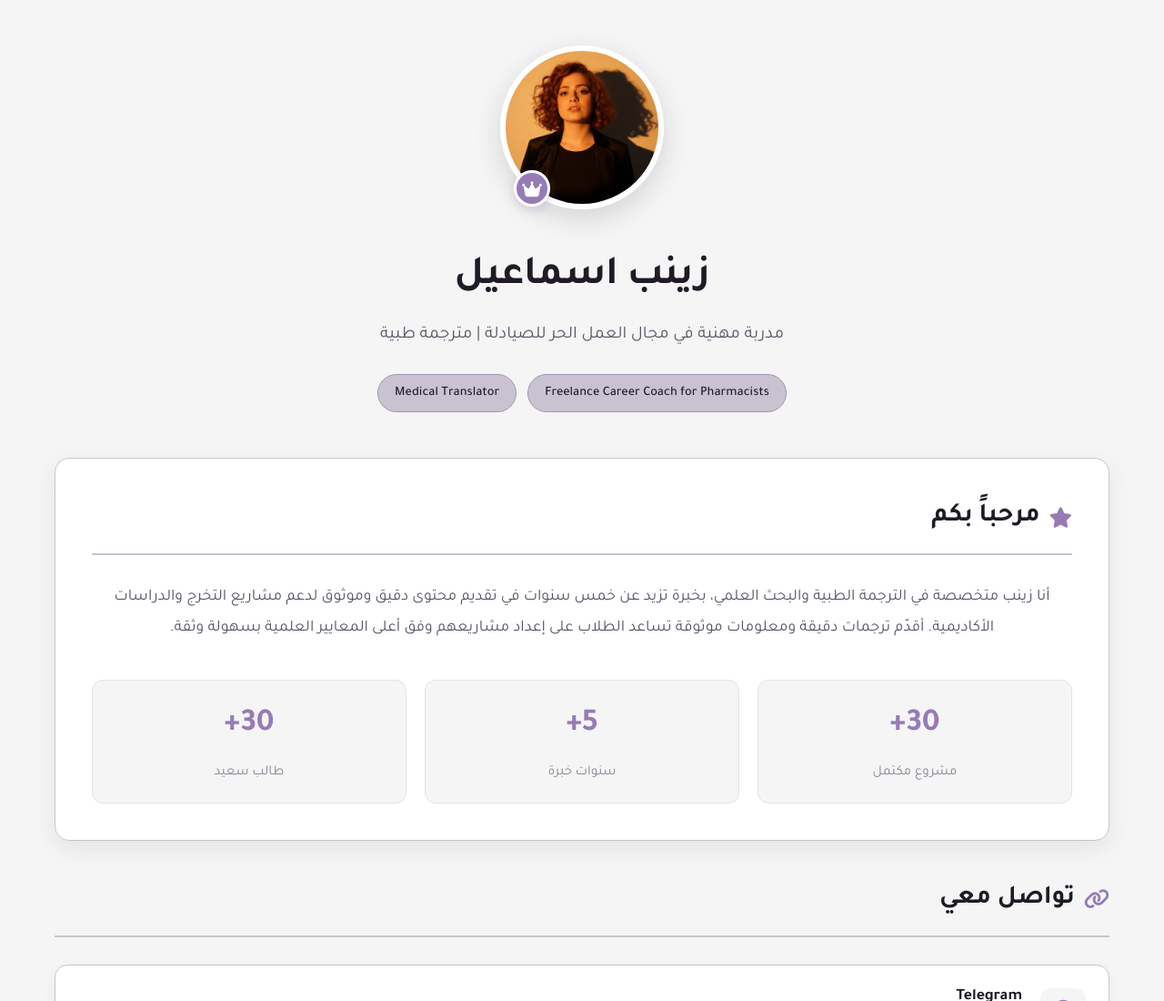
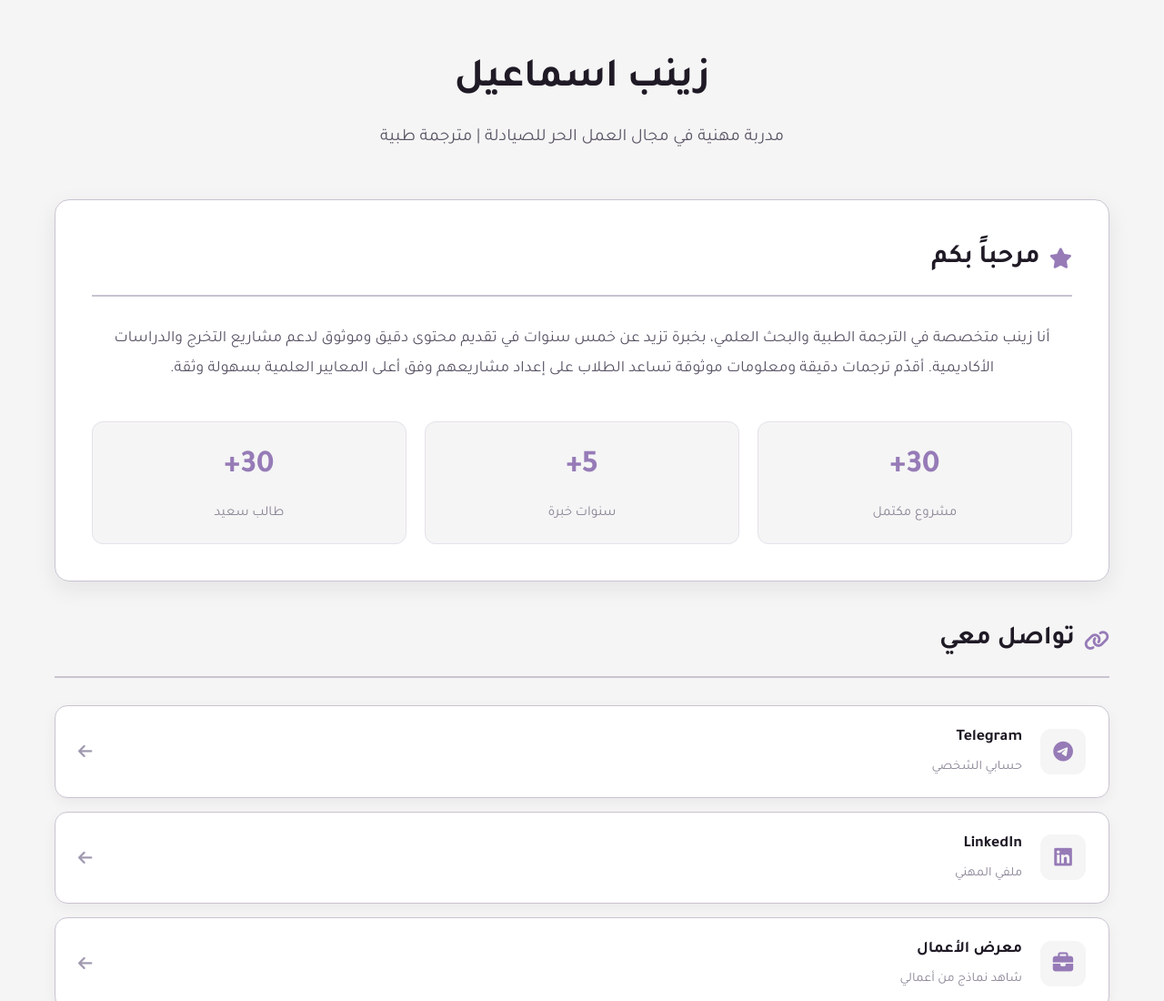
Before and after one commit to Zainab-Ismail-pro/graduation_project_landing_page, a plain HTML site: page index.html in a window 1280 px wide. Shown: the top 1100 px of the page at 91% size. Drawn offline with Linux system fonts and the light colour scheme.

Commit message:
index.html

```diff
--- a/index.html
+++ b/index.html
@@ -14,20 +14,9 @@
     <div class="container">
         <!-- الهيدر والصورة الشخصية -->
         <header class="header">
-            <div class="profile-container">
-                <img src="my-photo.jpg" class="profile-img">
-                <div class="profile-badge">
-                    <i class="fas fa-crown"></i>
-                </div>
-            </div>
             <h1 class="name">زينب اسماعيل</h1>
             <p class="tagline">مدربة مهنية في مجال العمل الحر للصيادلة | مترجمة طبية</p>
-            <div class="badges">
-                <span class="badge">Freelance Career Coach for Pharmacists</span>
-                <span class="badge">Medical Translator</span>
-            </div>
         </header>
-
         <!-- قسم المعلومات -->
         <section class="info-section">
             <h2 class="section-title">
@@ -404,4 +393,5 @@
 
     <script src="script.js"></script>
 </body>
+
 </html>
```
